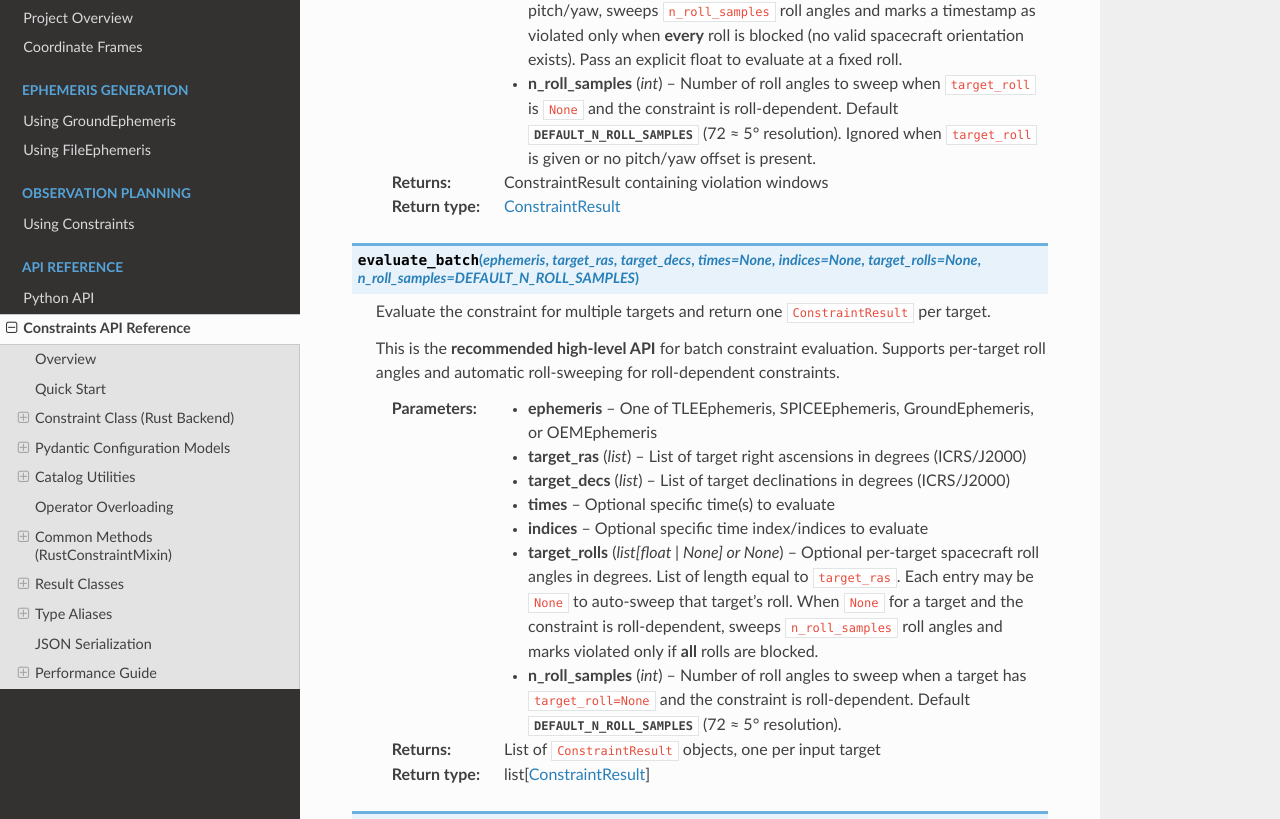
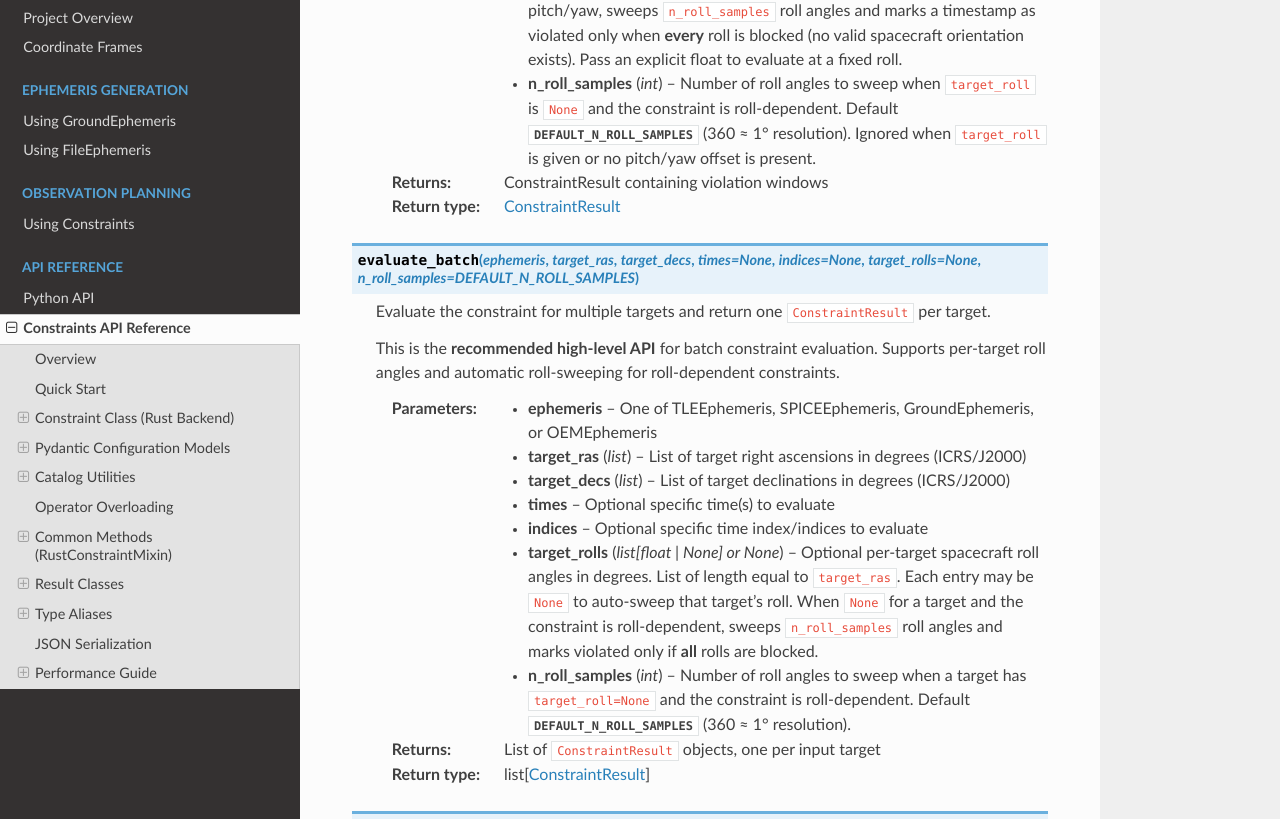
Before and after one commit to CosmicFrontierLabs/rust-ephem, a Sphinx documentation site: the page built from docs/constraints_api.rst, in a window 1280 px wide and 1400 px high, scrolled down 31815 px. Shown: the part 134-953 px from the top of the window. Built offline with Sphinx 7.4.7 and the Read the Docs theme 3.1.0, drawn with Linux system fonts in a browser that asks for light colours; pages that are not in the unit, such as notebooks, are missing from menus; some of the changed text lies outside the part shown.

Commit message:
fix: pr comment on roll inconsistencies

```diff
--- a/docs/api.rst
+++ b/docs/api.rst
@@ -499,7 +499,7 @@ Classes
       - ``index`` — Optional ephemeris index to evaluate
       - ``n_points`` — Number of sky samples (Fibonacci sphere integration, default :data:`DEFAULT_N_POINTS`)
       - ``target_roll`` — Spacecraft roll angle (degrees) to evaluate at. When ``None`` (default), sweeps all roll angles for boresight-offset FoR.
-      - ``n_roll_samples`` — Spacecraft roll angles to sweep when ``target_roll`` is ``None`` and pitch/yaw offsets are present (default :data:`DEFAULT_N_ROLL_SAMPLES` = 72, i.e. 5° resolution). Ignored otherwise.
+      - ``n_roll_samples`` — Spacecraft roll angles to sweep when ``target_roll`` is ``None`` and pitch/yaw offsets are present (default :data:`DEFAULT_N_ROLL_SAMPLES` = 360, i.e. 1° resolution). Can be reduced (e.g., 72 for 5° resolution) for faster evaluation. Ignored otherwise.
       - Returns: ``float`` steradians in ``[0, 4π]``
       - Requirement: exactly one of ``time`` or ``index`` must be provided
       - Semantics: constraints are violated when ``True``; this method integrates visible sky where constraint is ``False``
--- a/docs/constraints_api.rst
+++ b/docs/constraints_api.rst
@@ -1529,7 +1529,7 @@ All Pydantic constraint models inherit these methods:
    :type target_roll: float or None
    :param int n_roll_samples: Number of roll angles to sweep when ``target_roll`` is ``None``
       and the constraint is roll-dependent.  Default
-      :data:`~rust_ephem.constraints.DEFAULT_N_ROLL_SAMPLES` (72 ≈ 5° resolution).
+      :data:`~rust_ephem.constraints.DEFAULT_N_ROLL_SAMPLES` (360 ≈ 1° resolution).
       Ignored when ``target_roll`` is given or no pitch/yaw offset is present.
    :returns: ConstraintResult containing violation windows
    :rtype: ConstraintResult
@@ -1553,7 +1553,7 @@ All Pydantic constraint models inherit these methods:
    :type target_rolls: list[float | None] or None
    :param int n_roll_samples: Number of roll angles to sweep when a target has ``target_roll=None``
       and the constraint is roll-dependent. Default
-      :data:`~rust_ephem.constraints.DEFAULT_N_ROLL_SAMPLES` (72 ≈ 5° resolution).
+      :data:`~rust_ephem.constraints.DEFAULT_N_ROLL_SAMPLES` (360 ≈ 1° resolution).
    :returns: List of ``ConstraintResult`` objects, one per input target
    :rtype: list[ConstraintResult]
 
@@ -1659,7 +1659,8 @@ All Pydantic constraint models inherit these methods:
    :param int n_roll_samples: Number of spacecraft roll angles to sweep when ``target_roll``
       is not specified (uniformly spaced over [0°, 360°)). Ignored when ``target_roll`` is
       given or no pitch/yaw offset is present. Default
-      :data:`~rust_ephem.constraints.DEFAULT_N_ROLL_SAMPLES` (72 ≈ 5° resolution).
+      :data:`~rust_ephem.constraints.DEFAULT_N_ROLL_SAMPLES` (360 ≈ 1° resolution).
+      Can be reduced (e.g., 72 for 5° resolution) for faster evaluation.
    :param float target_roll: Spacecraft roll angle about +X (degrees).  When ``None``
       (default), sweeps all roll angles for boresight-offset FoR.
    :returns: Visible solid angle in steradians, range ``[0, 4π]``
--- a/docs/planning_constraints.rst
+++ b/docs/planning_constraints.rst
@@ -342,7 +342,7 @@ boresight offset with non-zero pitch/yaw, all three evaluation methods
 roll angles and report a target as blocked only when **every** possible roll is
 blocked — i.e., no valid spacecraft orientation exists.  The sweep resolution is
 controlled by the ``n_roll_samples`` parameter (default
-:data:`~rust_ephem.constraints.DEFAULT_N_ROLL_SAMPLES` = 72 ≈ 5° resolution).
+:data:`~rust_ephem.constraints.DEFAULT_N_ROLL_SAMPLES` = 360 ≈ 1° resolution).
 This is the conservative "is there any viable roll?" check.  Pass an explicit
 ``target_roll`` value to evaluate against a single commanded roll.
 
@@ -386,11 +386,11 @@ Notes:
 - Exactly one of ``time`` or ``index`` must be provided.
 - ``n_points`` controls integration accuracy vs speed (higher = more accurate, slower).
 - ``n_roll_samples`` controls how finely spacecraft roll is swept when ``target_roll`` is
-  not specified (default ``DEFAULT_N_ROLL_SAMPLES`` = 72 ≈ 5° resolution). Reduce to speed
+  not specified (default ``DEFAULT_N_ROLL_SAMPLES`` = 360 ≈ 1° resolution). Reduce to speed
   up at the cost of accuracy; ignored when ``target_roll`` is given or when no pitch/yaw
   offset is present.
 - Constraints are ``True`` when blocked/not visible, so field of regard integrates where constraint is ``False``.
-- For boresight-offset constraints with non-zero pitch/yaw, the sky is sampled at 72
+- For boresight-offset constraints with non-zero pitch/yaw, the sky is sampled at ``n_roll_samples``
   evenly-spaced spacecraft roll angles when ``target_roll`` is not specified.  A direction
   is counted accessible if *any* roll angle satisfies the inner constraint, modelling a
   spacecraft that can rotate about its pointing axis.  The evaluation scales with
```
Also changed, not shown: 3 other files.
